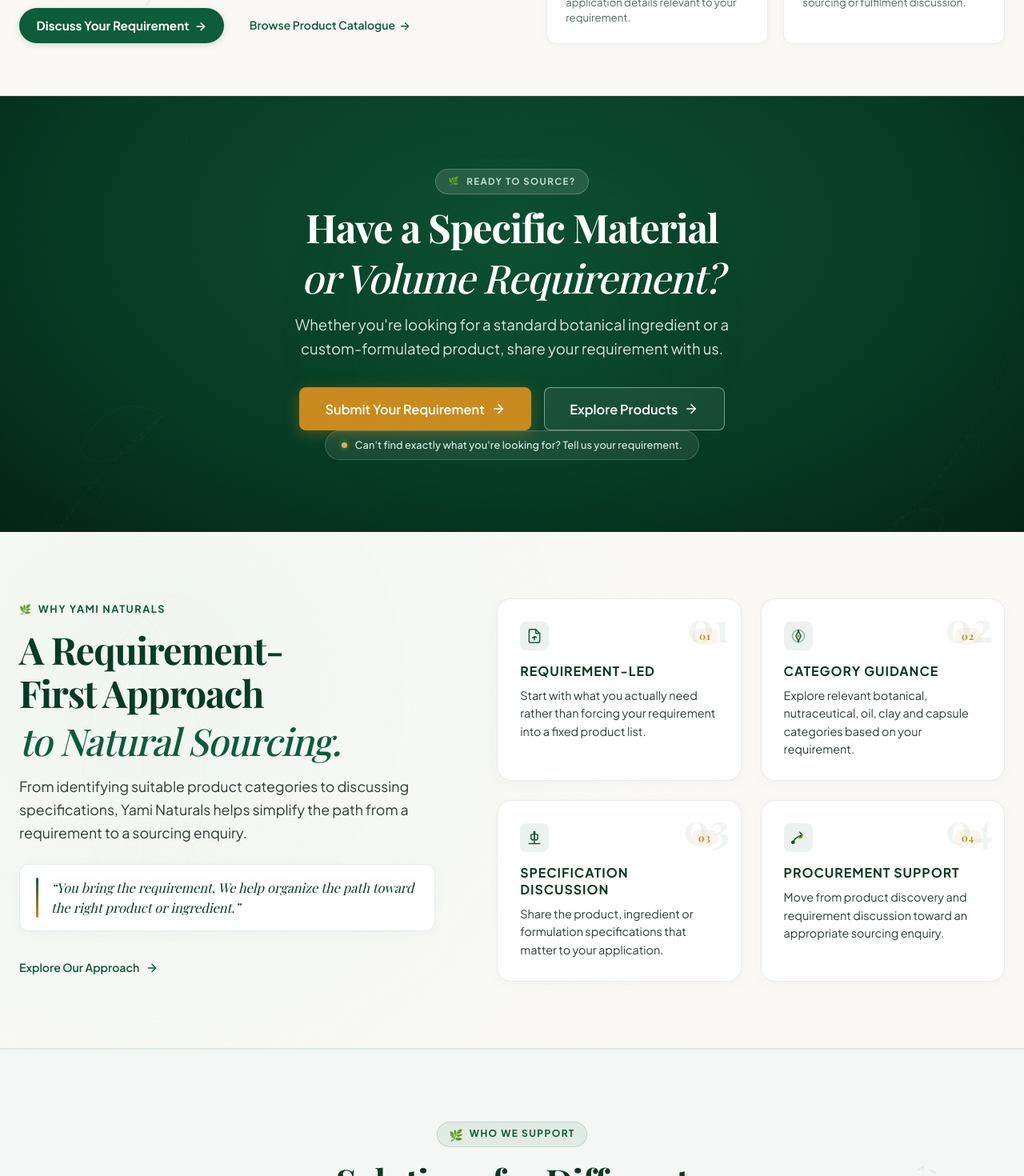
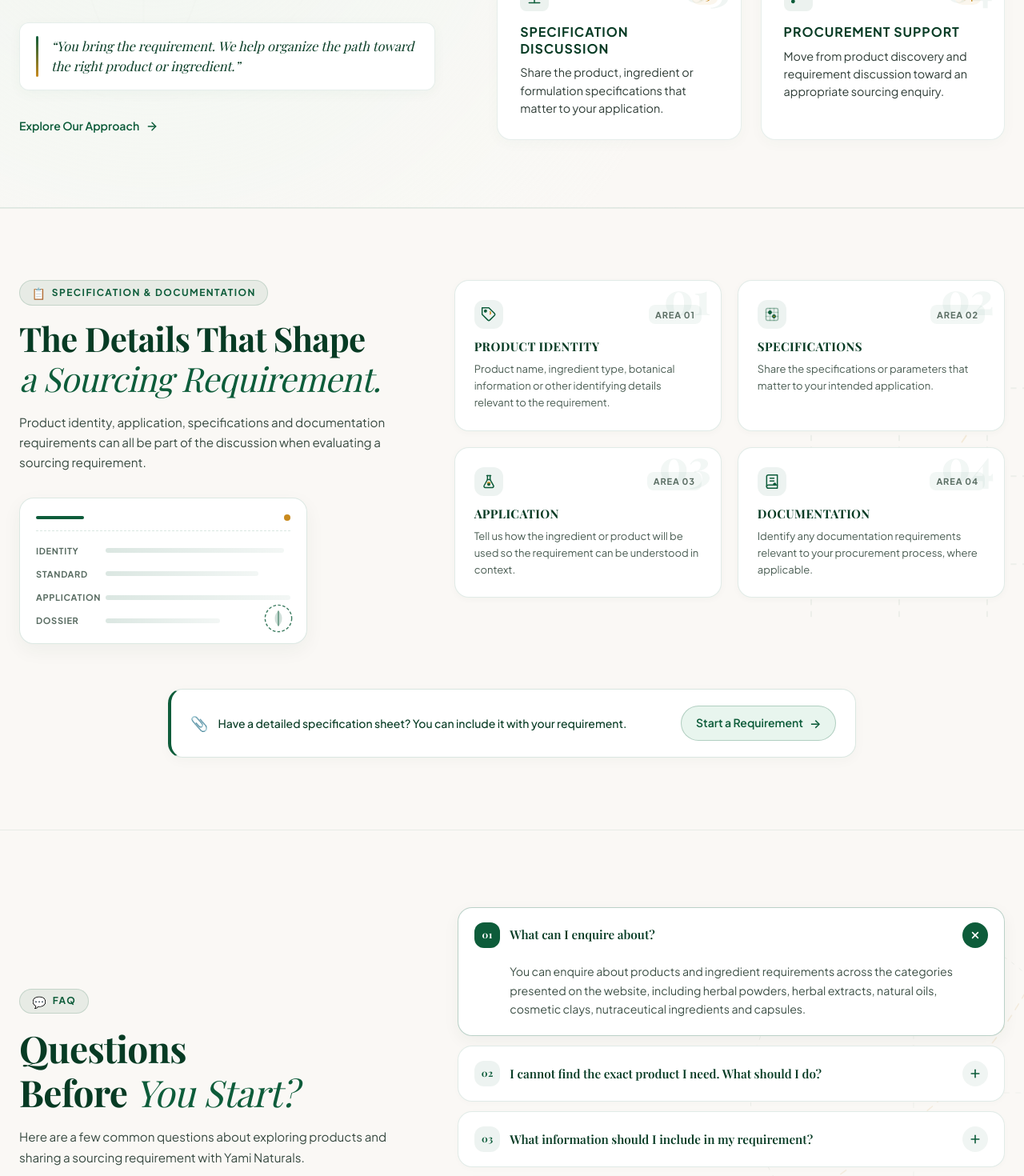
Before and after one commit to yaminaturals/yaminaturalsnewsite, a React (Vite) app: page / in a window 1280 px wide. Shown: the part 2600-4070 px from the top of the page at 80% size. Built offline with nearby package versions, Linux system fonts and the light colour scheme; a web font is replaced by a local one.

Commit message:
feat(home): remove procurement, cta, solutions, how-it-works, and entry paths sections

```diff
--- a/src/pages/public/HomePage.tsx
+++ b/src/pages/public/HomePage.tsx
@@ -1,14 +1,9 @@
 import React from 'react';
 import { EditorialHeroSection } from '../../components/sections/EditorialHeroSection/EditorialHeroSection';
 import { ProductCategoriesSection } from '../../components/sections/ProductCategoriesSection/ProductCategoriesSection';
-import { ProcurementSection } from '../../components/sections/ProcurementSection';
-import { RequirementCtaSection } from '../../components/sections/RequirementCtaSection';
 import { WhyYamiSection } from '../../components/sections/WhyYamiSection';
-import { SolutionsSection } from '../../components/sections/SolutionsSection';
-import { HowItWorksSection } from '../../components/sections/HowItWorksSection';
 import { SpecificationDocumentationSection } from '../../components/sections/SpecificationDocumentationSection';
 import { FAQSection } from '../../components/sections/FAQSection';
-import { FinalCTASection } from '../../components/sections/FinalCTASection';
 import './HomePage.css';
 
 export const HomePage: React.FC = () => {
@@ -17,32 +12,17 @@ export const HomePage: React.FC = () => {
       {/* 1. HERO SECTION (Brand Introduction & Sourcing Vision) */}
       <EditorialHeroSection />
 
-      {/* 2. PRODUCT CATEGORIES (Editorial Natural Catalogue) */}
+      {/* 2. PRODUCT CATEGORIES (Editorial Natural Catalogue & Marquee) */}
       <ProductCategoriesSection />
 
-      {/* 4. PROCUREMENT / SOURCING SECTION (Step 5D: Tell Us What You Need) */}
-      <ProcurementSection />
-
-      {/* 5. HOMEPAGE REQUIREMENT CTA (Step 5E: Primary Conversion Section) */}
-      <RequirementCtaSection />
-
-      {/* 6. WHY YAMI NATURALS (Step 5F: Requirement-First Procurement Approach) */}
+      {/* 3. WHY YAMI NATURALS (Step 5F: Requirement-First Procurement Approach) */}
       <WhyYamiSection />
 
-      {/* 7. B2B & B2C SOLUTIONS (Step 5G: Dedicated Editorial Pathways) */}
-      <SolutionsSection />
-
-      {/* 8. HOW IT WORKS (Step 5H: Customer Journey & Entry Paths) */}
-      <HowItWorksSection />
-
-      {/* 9. SPECIFICATION & DOCUMENTATION (Step 5I: Requirement Details & Context) */}
+      {/* 4. SPECIFICATION & DOCUMENTATION (Step 5I: Requirement Details & Context) */}
       <SpecificationDocumentationSection />
 
-      {/* 10. FAQ SECTION (Step 5K: Common Questions & Sourcing Guidance) */}
+      {/* 5. FAQ SECTION (Step 5K: Common Questions & Sourcing Guidance) */}
       <FAQSection />
-
-      {/* 11. FINAL CONVERSION CTA (Step 5L: Tell Us What You Need) */}
-      <FinalCTASection />
     </div>
   );
 };
```
